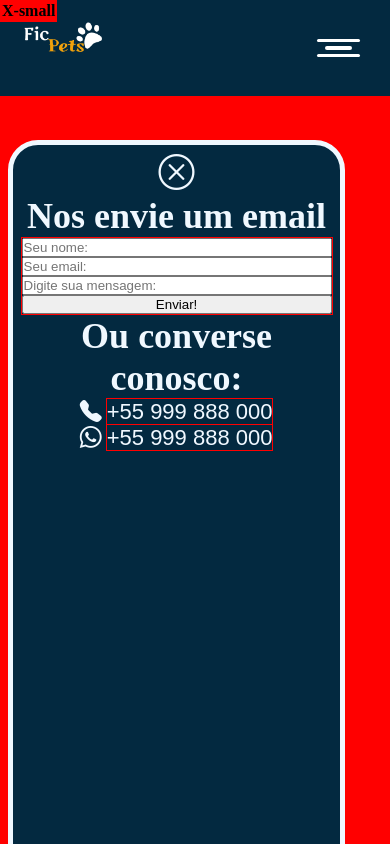
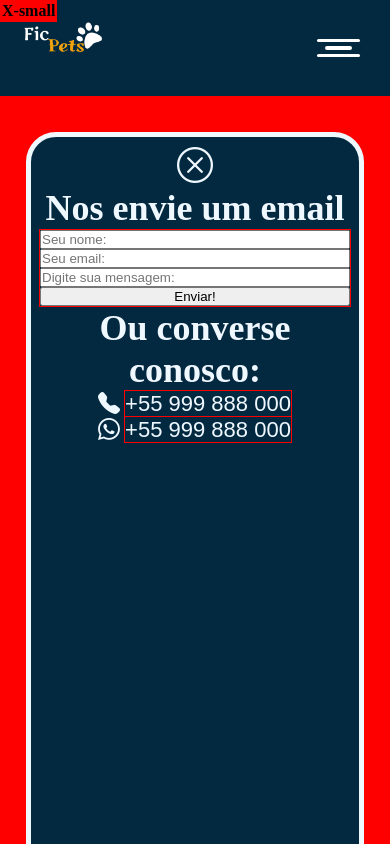
Before and after one commit to Pedrosirdev/FicPet, a React (Vite) app: page / in a window 390 px wide. Shown: the top 844 px of the page. Built offline with nearby package versions, Linux system fonts and the light colour scheme; a web font is replaced by a local one.

Commit message:
commit de rotina

```diff
--- a/src/css/style.css
+++ b/src/css/style.css
@@ -796,7 +796,6 @@ h1 {
   display: flex;
   flex-direction: column;
   justify-content: center;
-  padding: 2%;
   position: fixed;
   z-index: 3;
   width: 100%;
@@ -846,6 +845,7 @@ h1 {
     cursor: pointer;
   }
   .container-contact .container-text-contact {
+    margin: 0 auto;
     width: 80%;
     height: 746px;
     padding: 2%;
--- a/src/sass/contactComponent/contactComponent.scss
+++ b/src/sass/contactComponent/contactComponent.scss
@@ -4,7 +4,7 @@
   display: flex;
   flex-direction: column;
   justify-content: center;
-  padding: 2%;
+  // padding: 2%;
   position: fixed;
   z-index: 3;
   width: 100%;
@@ -57,7 +57,7 @@
     }
 
     .container-text-contact{
-      // margin: 0 auto;
+      margin: 0 auto;
       width: 80%;
       height: 746px;
       padding: 2%;
```
Also changed, not shown: 1 other file (tests, documents, lock files or other folders).
